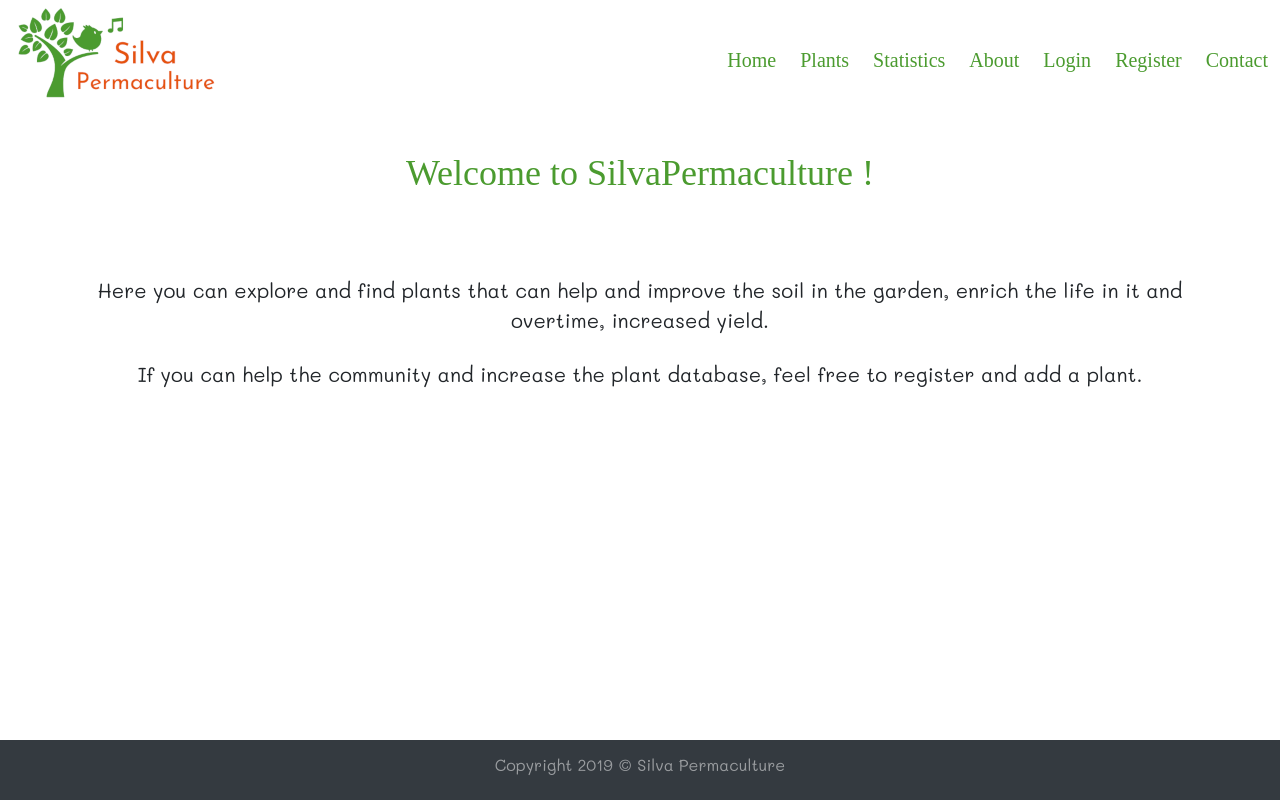
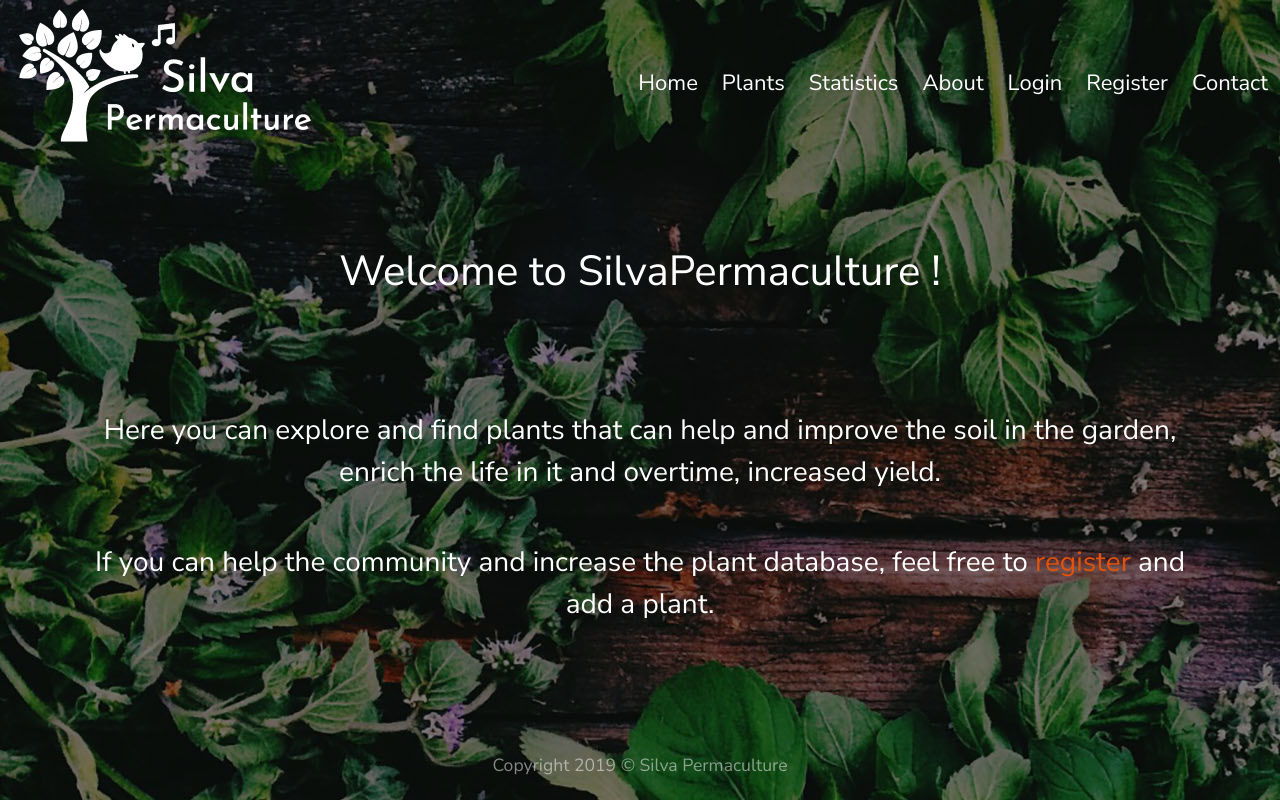
Before and after one commit to Walachul/SilvaPermaculture, a Flask app: page / in a window 1280 px wide. Run offline with Flask 2, Linux system fonts and the light colour scheme; parts of the project's set-up code (start-up, migrations or seed data) failed here and were passed over; some libraries are stand-ins or nearby versions.

Commit message:
Finish styling for first page.

```diff
--- a/silvapermaculture/static/css/style.css
+++ b/silvapermaculture/static/css/style.css
@@ -1,5 +1,5 @@
 /**** Main Font and Colors ****/
-@import url('https://fonts.googleapis.com/css?family=Mali');
+@import url('https://fonts.googleapis.com/css?family=Nunito+Sans&display=swap');
 /*Primary color : #4B9B2F
 Secondary color : #E5530B*/
 /**** General Styling ****/
@@ -7,56 +7,68 @@ html, body{
     height: 100%
 }
 body{
-    font-family: "Mali",cursive;
-    font-size: 20px;
+    font-family: 'Nunito Sans', sans-serif;
+    font-size: 22px;
     display: flex;
-    flex-direction: column
+    flex-direction: column;
+    background-image:linear-gradient(
+      rgba(0, 0, 0, 0.5),
+      rgba(0, 0, 0, 0.5)
+    ), url("../img/bkg_pic.jpg");
+    background-repeat: no-repeat;
 }
+/**** Header ****/
 /**** Navbar Styling ****/
 
 .items{
-    color:#4B9B2F;
-    font-family: 'Josefin Sans';
-    font-size:20px;
+    color:white;
+    font-size:22px;
     transition: all .5s;
 }
 .items:hover{
     color: #E5530B;
     transform: translateY(5px)
 }
+/** white color for hamburger menu **/
+.white{
+    color:white;
+    font-size:26px
+}
+/**** Main ****/
 /**** To enable flexible sticky footer. flex:1 fills the content.****/
 main{
     flex: 1 0 auto;
 
 }
+/**** Register button ****/
+#registerBtn{
+    color: #E5530B;
+    transition: all .5s;
+}
+#registerBtn:hover{
+    color:white;
+    transform: translateY(5px)
+}
 /**** H1 Styling  ****/
 #heading{
-    color: #4B9B2F;
-    font-size: 36px;
-    font-family: 'Josefin Sans';
+    color: white;
+    font-size: 42px;
+}
+/**** First page text ****/
+.txt{
+    color: white;
+    font-size: 28px;
+
+
 }
 
-/**** H2 Styling ****/
-.h2principles{
-    color: #E5530B;
-    font-family: 'Josefin Sans';
-}
-
-/**** Background Image ****/
-.bkgimg{
-    /*background-image: url("../img/permaculture_garden.jpg");*/
-    background-repeat: no-repeat;
-    background-position: center; /* Center the image */
-    background-size: cover
-}
 /**** Plant Database Page ****/
 .titles{
-    color: #E5530B;
-    font-family: 'Josefin Sans';
-    font-size:22px
+    color: white;
+    font-size:24px
 }
 #comment{
-    color: #E5530B;
+    color: white;
     font-size:14px;
     font-weight:400
 }
@@ -77,7 +89,6 @@ main{
     position:relative;
     color: #4B9B2F;
     font-size: 36px;
-    font-family: 'Josefin Sans';
 }
 #borderaccount{
     width: 190px;
--- a/silvapermaculture/templates/index.html
+++ b/silvapermaculture/templates/index.html
@@ -2,12 +2,13 @@
     {% block content %}
     <div class="row">
         <div class="col-12">
-          <h1 class="text-center my-5" id="heading">Welcome to SilvaPermaculture !</h1>
+          <h1 class="text-center my-5 pt-5" id="heading">Welcome to SilvaPermaculture !</h1>
         </div>
-        <div class="col-12 my-2">
-            <p class="text-center my-4">Here you can explore and find plants
+        <div class="col-12 my-2 py-2">
+            <p class="text-center my-5 txt">Here you can explore and find plants
                 that can help and improve the soil in the garden, enrich the life in it and overtime, increased yield.</p>
-            <p class="text-center my-4">If you can help the community and increase the plant database, feel free to register and add a plant.</p>
+            <p class="text-center my-5 txt">If you can help the community
+                and increase the plant database, feel free to <a href="{{url_for('register') }}" id="registerBtn">register</a> and add a plant.</p>
         </div>
     </div><!--end of row-->
 
--- a/silvapermaculture/templates/layout.html
+++ b/silvapermaculture/templates/layout.html
@@ -27,9 +27,9 @@ crossorigin="anonymous">
                 <div class="row">
                     <div class="col-12 col-sm-12 p-0">
                         <nav class="navbar navbar-expand-lg p-0  ">
-                            <a class="navbar-brand  ml-3" href="{{ url_for('index') }}"><img class="img-fluid" src="{{ url_for('static', filename='img/logo_silva.png') }}" alt="Bird singing and Silva Permaculture title"/></a>
+                            <a class="navbar-brand  ml-3" href="{{ url_for('index') }}"><img class="img-fluid" src="{{ url_for('static', filename='img/logo_silva_white.png') }}" alt="Bird singing and Silva Permaculture text."/></a>
                             <button class="navbar-toggler" type="button" data-toggle="collapse" data-target="#navbarNav" aria-controls="navbarNav" aria-expanded="false" aria-label="Toggle navigation">
-                                    <span class="navbar-toggler-icon"><i class="fas fa-bars"></i></span>
+                                    <span class="navbar-toggler-icon"><i class="fas fa-bars white"></i></span>
                             </button>
                             <div class="collapse navbar-collapse justify-content-end" id="navbarNav">
                                 <ul class="navbar-nav mt-3">
@@ -101,7 +101,7 @@ crossorigin="anonymous">
     </div>
 </main>
 <!-- Footer -->
-<footer  class="bg-dark text-white-50">
+<footer  class="bg-none text-white-50">
     <div class="text-center mx-auto py-2">
       <small class="py-2">Copyright 2019 &copy; Silva Permaculture</small>
     </div>
```
Also changed, not shown: silvapermaculture/static/img/bkg_pic.jpg (added), silvapermaculture/static/img/logo_silva_white.png (added).
